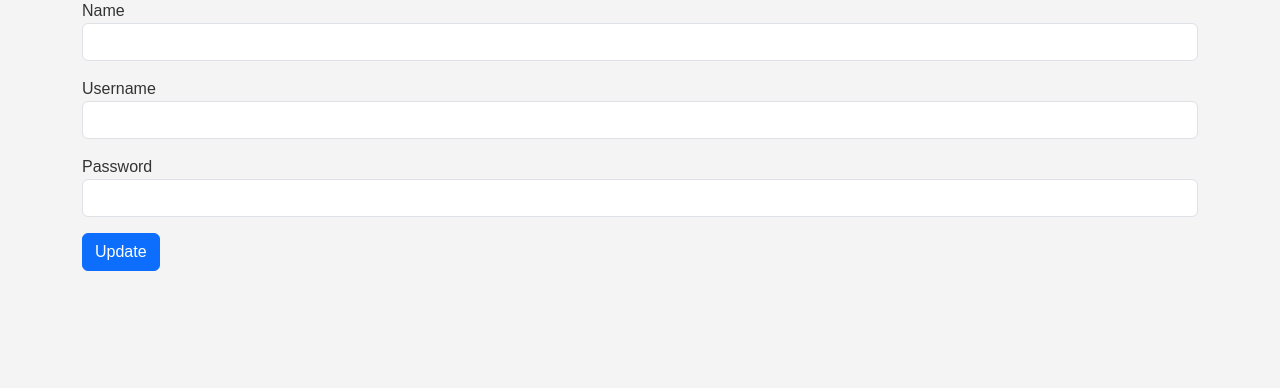
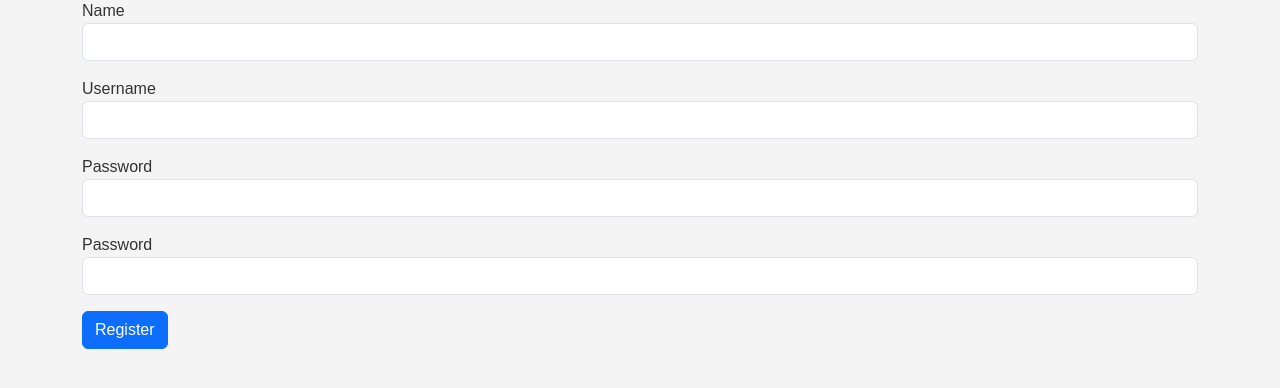
Before and after one commit to Thanutchaporn580/SusiWebsite, a Flask app: template templates/register.html in a window 1280 px wide. Shown: the part 195-583 px from the top of the page. Run offline with Flask 3, Linux system fonts and the light colour scheme; the template is opened without the code that fills it, so the values that code supplies are empty, except form fields; tables that the repository leaves empty hold one stand-in row (values such as "Sample post"); form fields are guessed from the names that the template uses; some libraries are stand-ins or nearby versions.

Commit message:
Provide a button to submit form data to the server to complete the registration process.

```diff
--- a/templates/register.html
+++ b/templates/register.html
@@ -5,16 +5,20 @@
     {{ form.hidden_tag() }}
     <div class="form-group my-3">
         {{ form.name.label }}
-{{ form.name(class_='form-control',value=form_name) }}
+        {{ form.name(class_='form-control') }}
     </div>
     <div class="form-group my-3">
         {{ form.username.label }}
-{{ form.username(class_='form-control',value=form_name) }}
+        {{ form.username(class_='form-control') }}
     </div>
     <div class="form-group my-3">
         {{ form.password.label }}
-{{ form.password(class_='form-control',value=form_name) }}
+        {{ form.password(class_='form-control') }}
     </div>
-<button type="submit" class="btn btn-primary">Update</button>
+    <div class="form-group my-3">
+        {{ form.password2.label }}
+        {{ form.password2(class_='form-control') }}
+    </div>
+    <button type="submit" class="btn btn-primary">Register</button>
 </form>
 {% endblock %}
```
Lines whose indentation alone changed are shown as unchanged.
